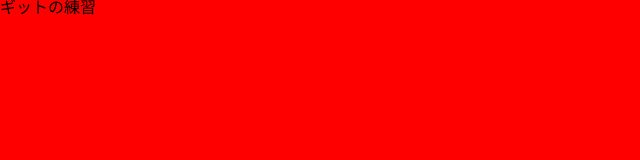
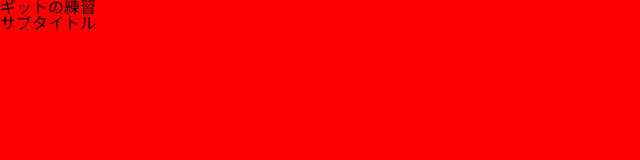
Before and after one commit to dora5n/0312_test, a plain HTML site: page index.html in a window 1280 px wide. Shown: the full height of the page, 0-640 px from the left. Drawn offline with nearby package versions, Linux system fonts and the light colour scheme.

Commit message:
h2タグ追加

```diff
--- a/index.html
+++ b/index.html
@@ -13,6 +13,7 @@
 <body>
 
   <h1 class="title">ギットの練習</h1>
+  <h2 class="sub-title">サブタイトル</h2>
 
   <script src="https://ajax.googleapis.com/ajax/libs/jquery/3.6.0/jquery.min.js"></script>
   <script src="js/app.js"></script>
```
